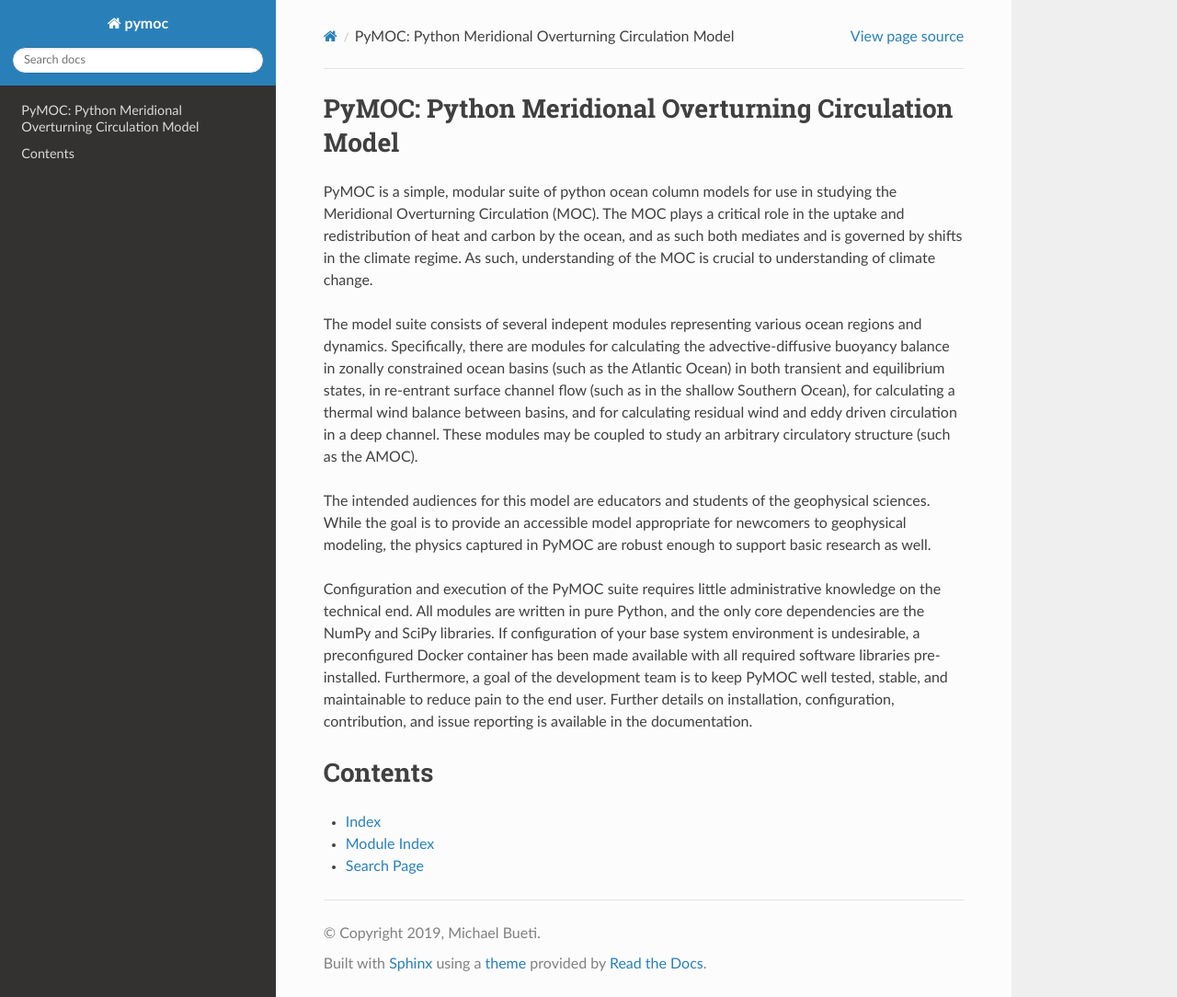
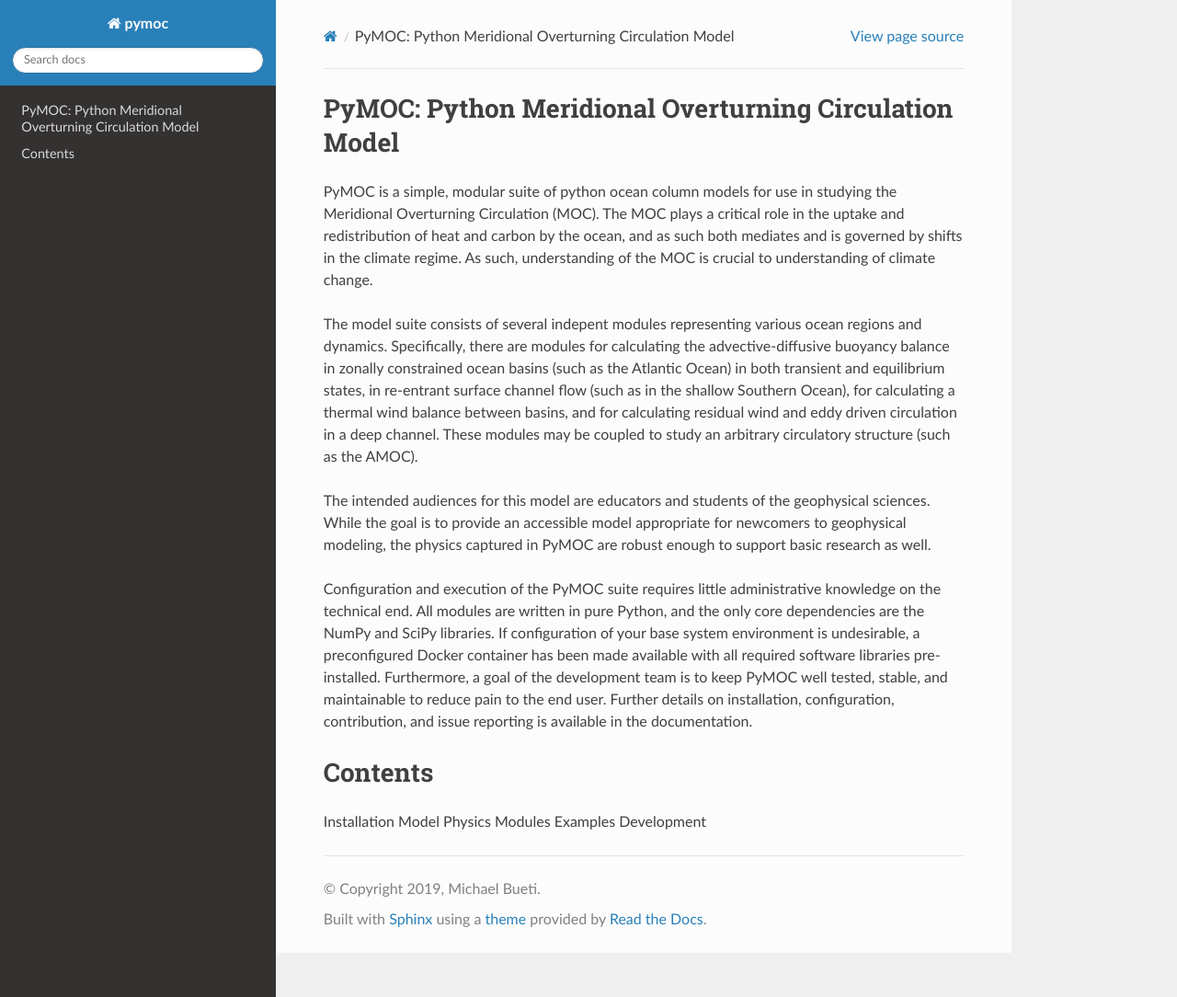
Before and after one commit to pymoc/pymoc, a Sphinx documentation site: the page built from docs/index.rst, in a window 1280 px wide and 1084 px high. Shown: the whole window at 92% size. Built offline with Sphinx 7.4.7 and the Read the Docs theme 2.0.0, drawn with Linux system fonts in a browser that asks for light colours.

Commit message:
start fleshing out contents

```diff
--- a/docs/contents.rst
+++ b/docs/contents.rst
@@ -5,6 +5,8 @@
 Contents
 ==================
 
-* :ref:`genindex`
-* :ref:`modindex`
-* :ref:`search`
+Installation
+Model Physics
+Modules
+Examples
+Development
```
